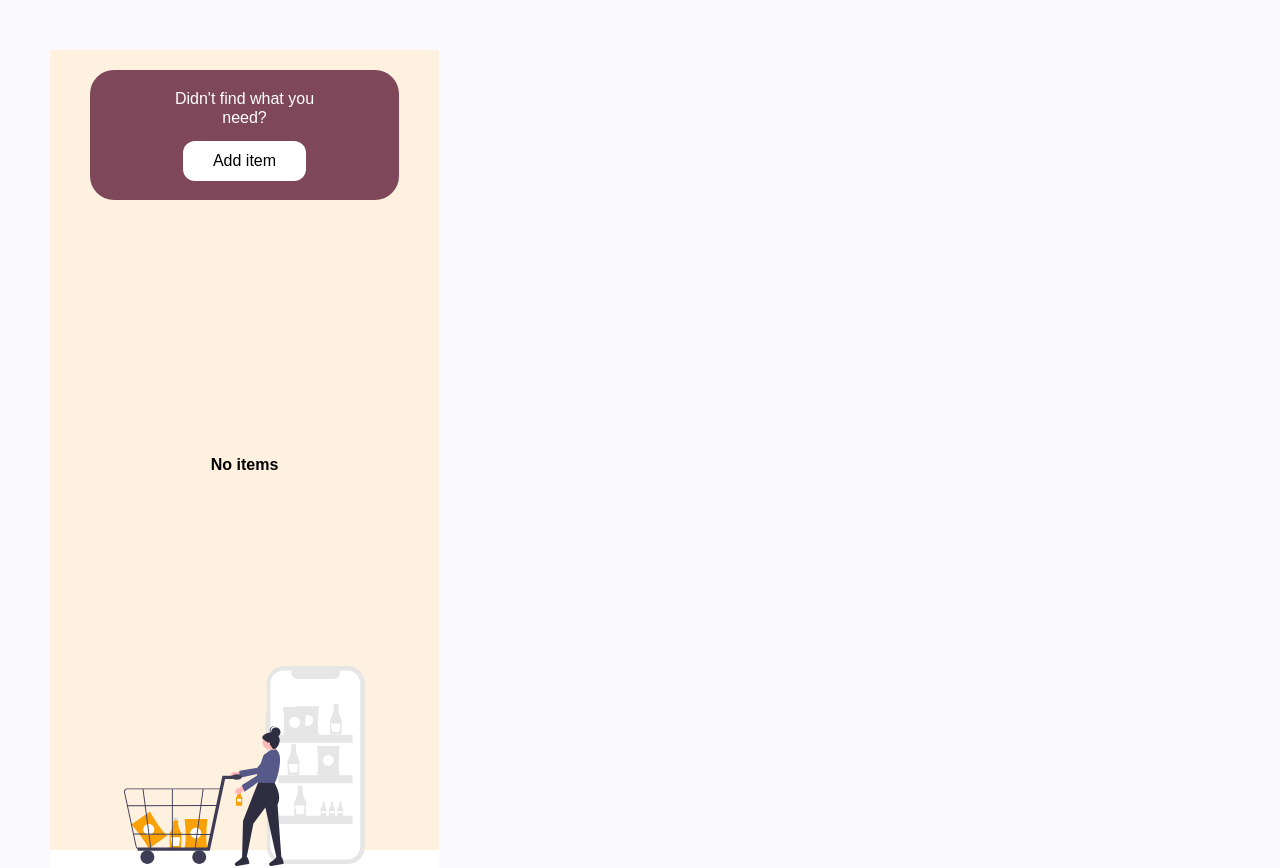
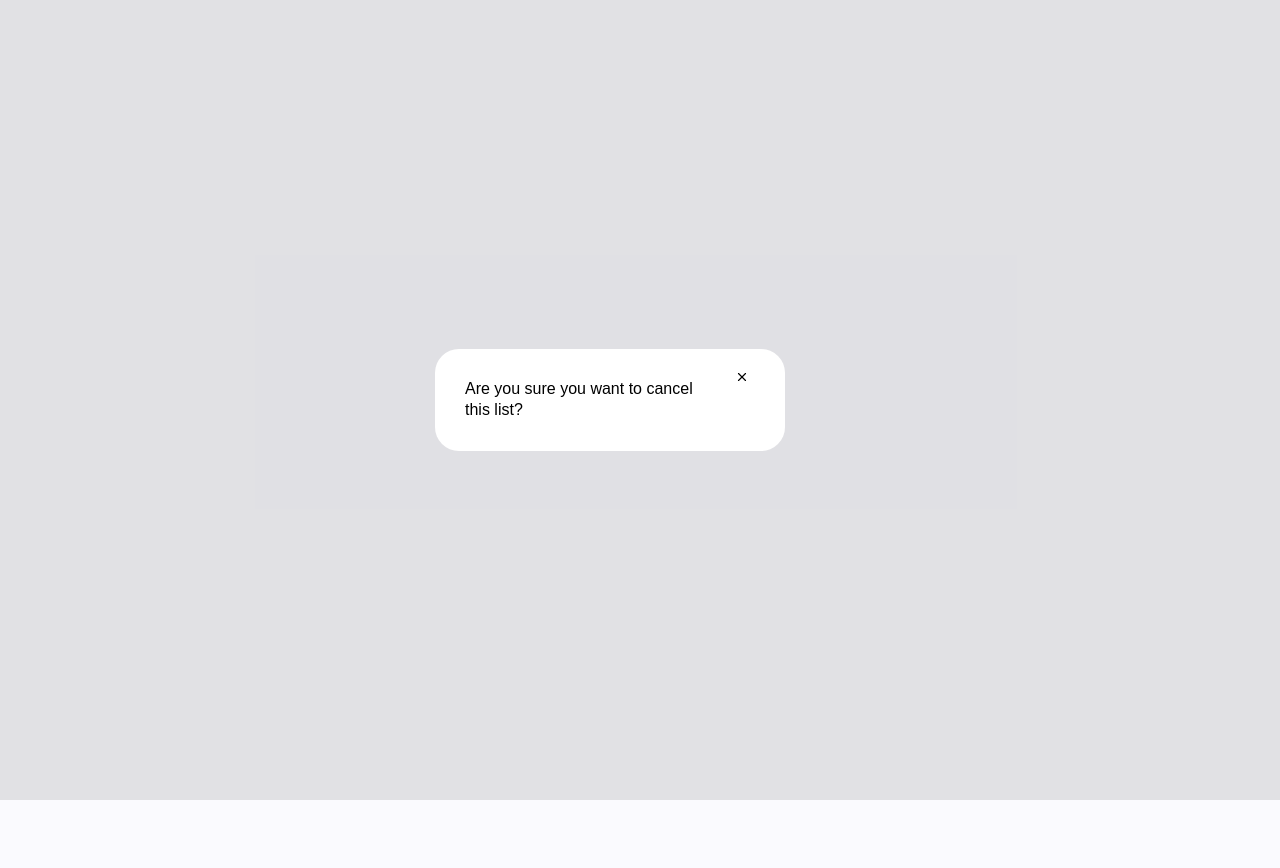
Before and after one commit to barbaraperic/shopping-list, a React (Vite) app: page / in a window 1280 px wide. Shown: the top 868 px of the page. After the commit the page ends 800 px from the top, so only its background shows below. Built offline with nearby package versions, Linux system fonts and the light colour scheme.

Commit message:
WIP: Modal component

```diff
--- /dev/null
+++ b/src/components/Modal/index.js
@@ -0,0 +1,81 @@
+import styled from 'styled-components';
+import { Icon } from '../../assets'
+import { COLORS } from '../../style/constants'
+
+const Modal = ({ title, children }) => {
+  return (
+    <Overlay>
+      <Content>
+        <Header>
+          <Title>{title}</Title>
+          <CloseButton>
+            <Icon id="remove" size={14}/>
+            <VisuallyHidden>
+              Dismiss modal
+            </VisuallyHidden>
+          </CloseButton>
+        </Header>
+      </Content>
+      <ChildWrapper>
+        {children}
+      </ChildWrapper>
+    </Overlay>
+  )
+}
+
+const Overlay = styled.div`
+  position: fixed;
+  left: 0;
+  right: 0;
+  bottom: 0;
+  top: 0;
+  background-color: ${COLORS.grayTransparent};
+  display: flex;
+  align-items: center;
+  justify-content: center;
+`
+
+const Content = styled.div`
+  background-color: white;
+  width: 350px;
+  padding: 30px;
+  border-radius: 24px;
+`
+
+const Header = styled.div`
+  display: flex;
+  align-items: center;
+  justify-content: space-between;
+  position: relative;
+`
+
+const Title = styled.h3`
+  font-weight: normal;
+  max-width: 250px;
+  line-height: 1.3;
+`
+
+const CloseButton = styled.button`
+  border: none;
+  background-color: transparent;
+  position: absolute;
+  right: 0;
+  top: -10px;
+`
+
+const VisuallyHidden = styled.span`
+  position: absolute;
+  overflow: hidden;
+  clip: rect(0 0 0 0);
+  width: 1px;
+  height: 1px;
+  margin: -1px;
+  padding: 0;
+  border: 0;
+`
+
+const ChildWrapper = styled.div`
+  padding: 30px;
+`
+
+export default Modal
--- a/src/containers/Cards.js
+++ b/src/containers/Cards/index.js
@@ -1,6 +1,6 @@
 import styled from 'styled-components'
-import { Card }from '../components/Card';
-import { Icon } from '../assets'
+import { Card }from '../../components/Card';
+import { Icon } from '../../assets'
 
 const Cards = ({ items }) => {
   return (
--- a/src/containers/Main.js
+++ b/src/containers/Main/index.js
@@ -1,7 +1,7 @@
 import styled from 'styled-components'
-import { COLORS } from '../style/constants'
-import Cards from '../containers/Cards';
-import { SearchInput } from '../components/Input'
+import { COLORS } from '../../style/constants'
+import Cards from '../Cards';
+import { SearchInput } from '../../components/Input'
 
 const fruits = ["Avocado", "Banana", "Bunch of carrots", "Watermelon"]
 
--- a/src/containers/Navigation.js
+++ b/src/containers/Navigation/index.js
@@ -1,6 +1,6 @@
 import styled from 'styled-components'
-import { NotificationIcon } from '../assets';
-import Tabs from './Tabs'
+import { NotificationIcon } from '../../assets';
+import Tabs from '../Tabs'
 import logo from '../assets/logo.svg'
 
 const Navigation = () => {
--- a/src/containers/Tabs.js
+++ b/src/containers/Tabs/index.js
@@ -1,5 +1,5 @@
 import styled from 'styled-components';
-import { NavIcon } from '../assets';
+import { NavIcon } from '../../assets';
 
 const Tabs = () => {
   return (
--- a/src/pages/Home.js
+++ b/src/pages/Home.js
@@ -1,10 +1,10 @@
 import styled from 'styled-components';
-import { NoItemSidebar } from '../containers/Sidebar'
+import Modal from '../components/Modal'
 
 const Home = () => {
   return (
     <Wrapper>
-      < NoItemSidebar/>
+      <Modal title="Are you sure you want to cancel this list?"/>
     </Wrapper>
   )
 }
--- a/src/style/constants.js
+++ b/src/style/constants.js
@@ -2,6 +2,7 @@ export const COLORS = {
   primary: 'hsla(38, 95%, 51%, 1)',
   lightPrimary: 'hsla(33, 100%, 94%, 1)',
   brown: 'hsla(340, 28%, 39%, 1)',
+  grayTransparent: 'hsla(0, 0%, 0%, 0.1)',
   gray500: 'hsla(0, 0%, 51%, 1)',
   gray700: 'hsla(240, 2%, 76%, 1)',
   gray800: 'hsla(0, 0%, 88%, 1)',
```
